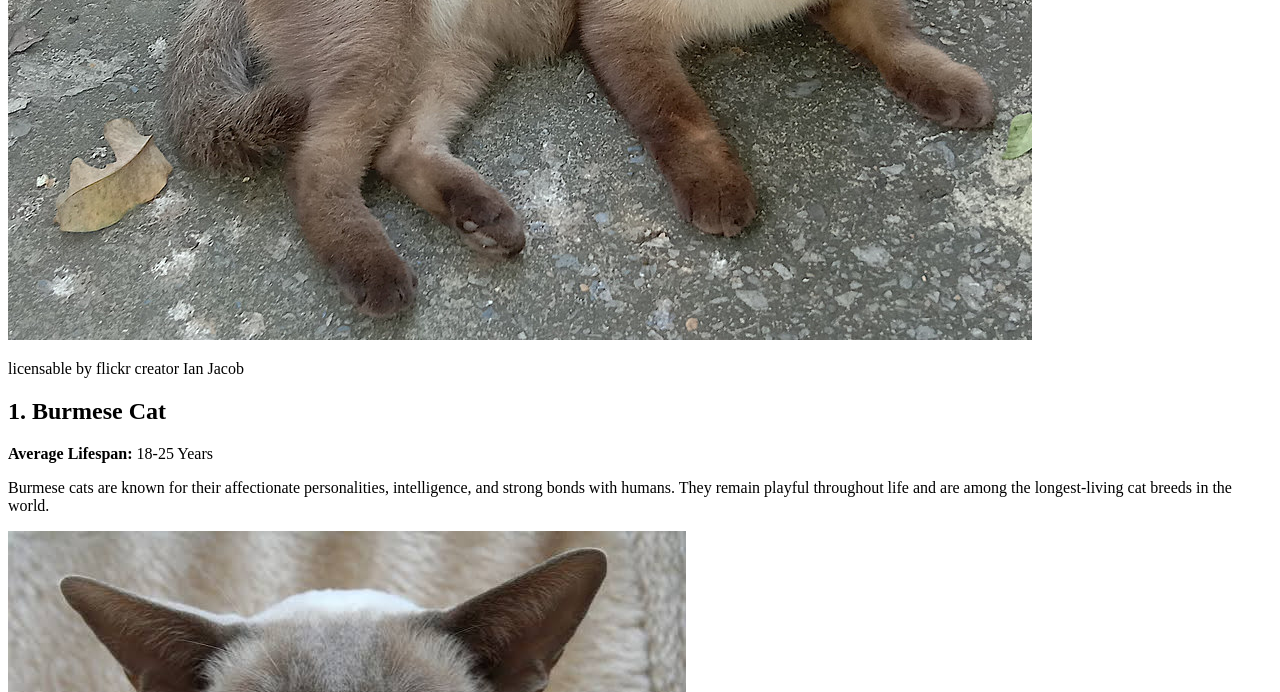
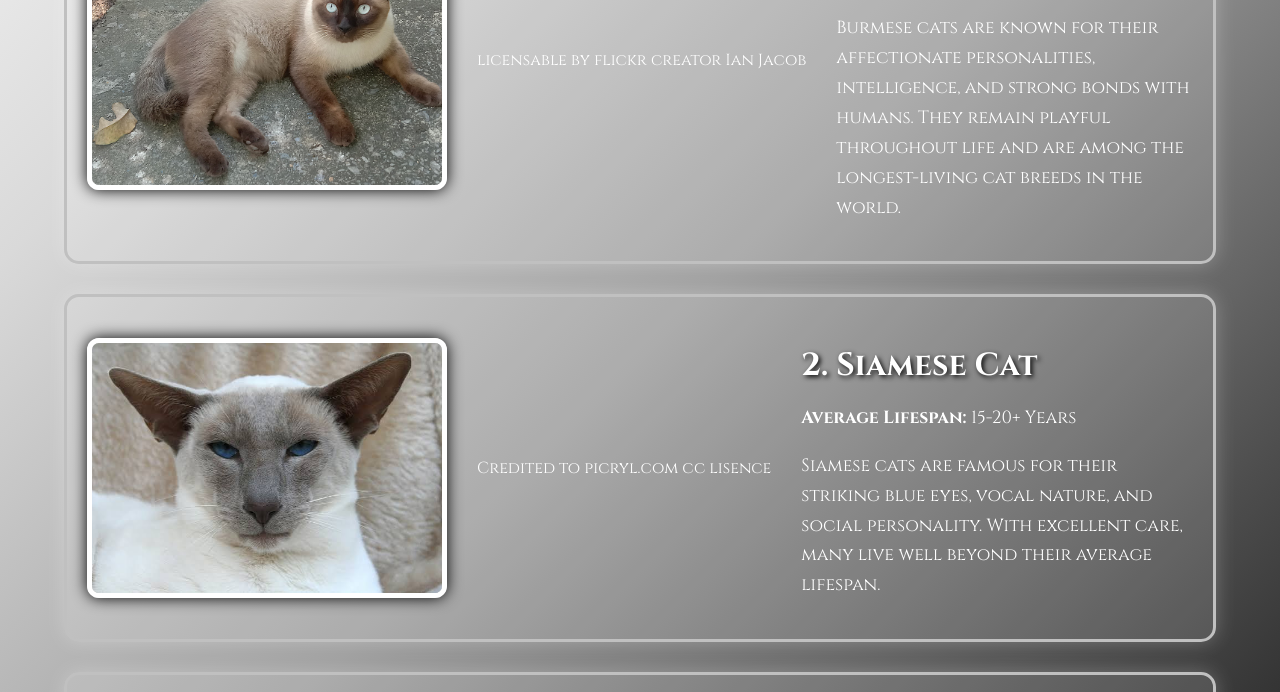
Before and after one commit to leejoon/IntroCSP, a plain HTML site: page llcb.html in a window 1280 px wide. Shown: the part 470-1162 px from the top of the page. Drawn offline with Linux system fonts and the light colour scheme.

Commit message:
Change stylesheet link to llcb.css

```diff
--- a/llcb.html
+++ b/llcb.html
@@ -11,7 +11,7 @@
     <meta name="viewport" content="width=device-width, initial-scale=1.0">
     <title>Top 3 Longest Living Cat Breeds</title>
 
-    <link rel="stylesheet" href="styles.css">
+    <link rel="stylesheet" href="llcb.css">
 
     <!-- Fantasy Font -->
     <link href="https://fonts.googleapis.com/css2?family=Cinzel:wght@400;700&display=swap" rel="stylesheet">
```
